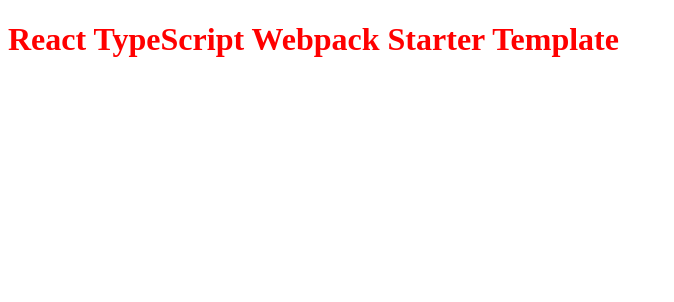
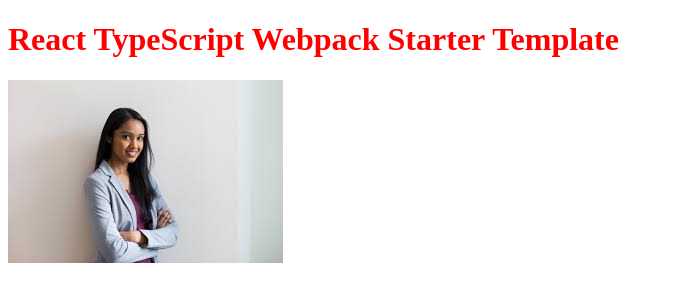
Before and after one commit to BorislavBenderov/webpack-tutorial, a React app: page / in a window 1280 px wide. Shown: the top 302 px of the page, without its empty margins (0-674 px from the left). Built offline with nearby package versions, Linux system fonts and the light colour scheme.

Commit message:
Render Photo

```diff
--- a/src/App.tsx
+++ b/src/App.tsx
@@ -1,9 +1,10 @@
 import "./styles.css";
-
+import Photo from "./download.jpg";
 export const App = () => {
   return (
     <>
       <h1>React TypeScript Webpack Starter Template</h1>
+      <img src={Photo} alt="" />
     </>
   );
 };
```
